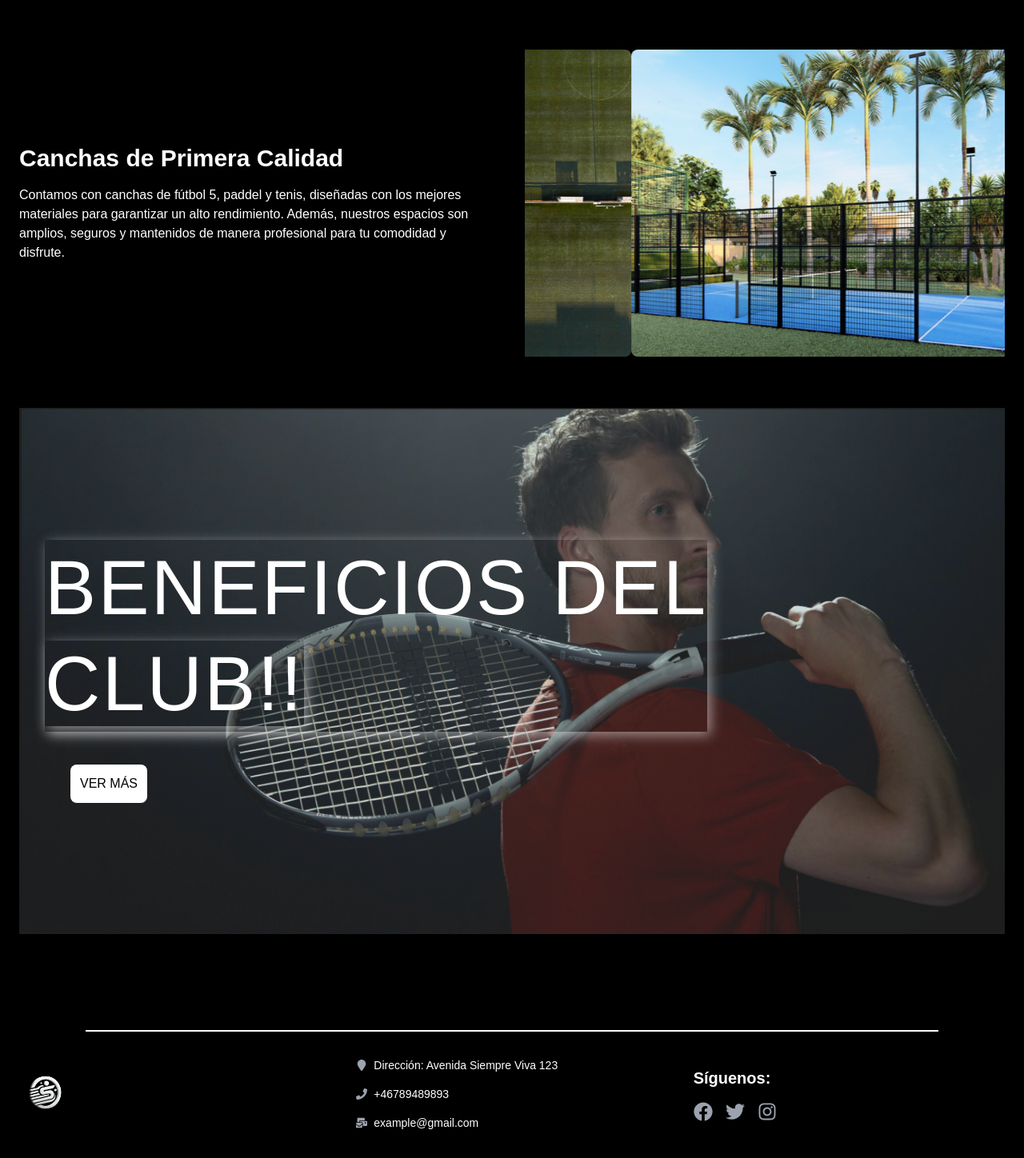
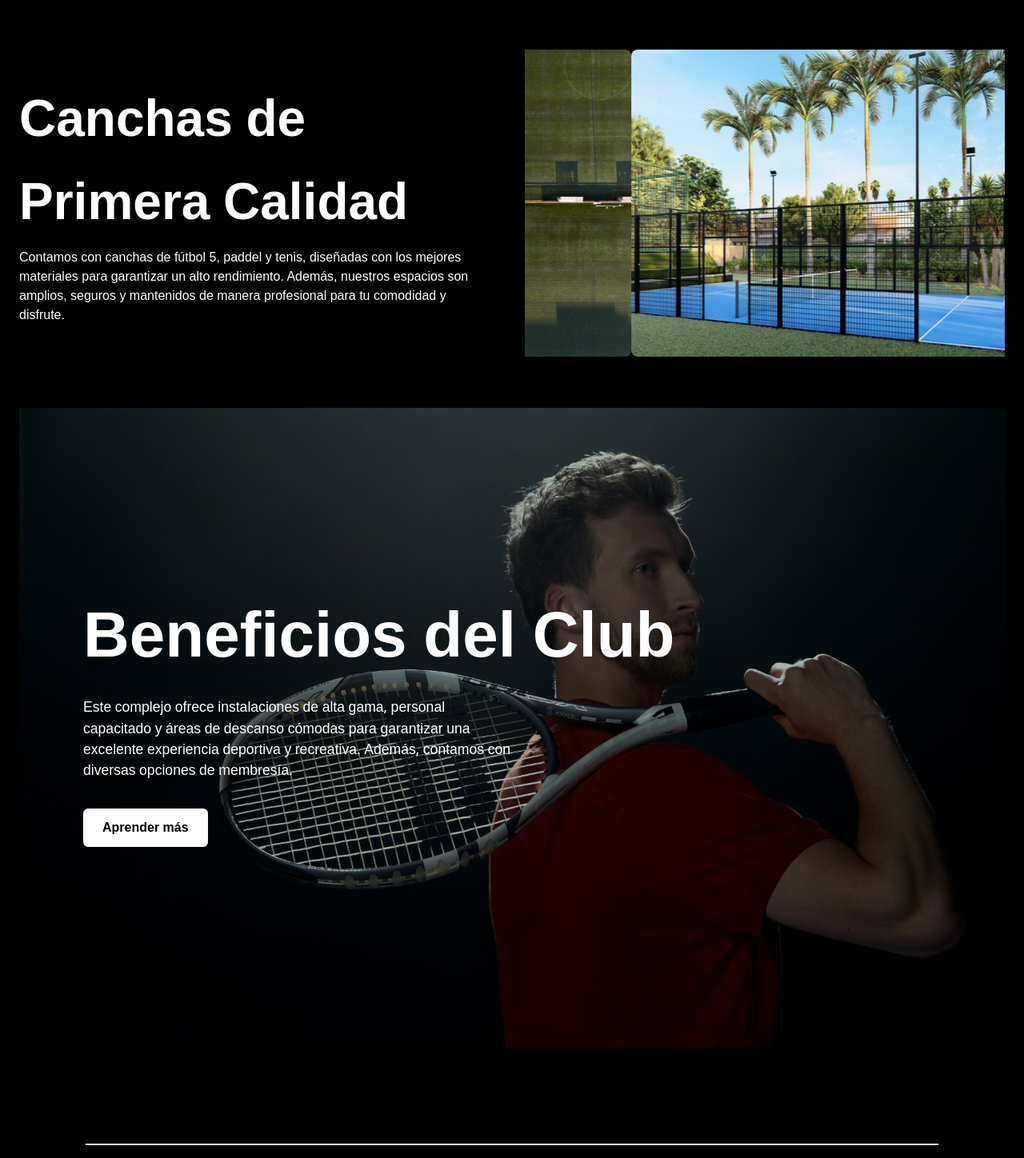
Before and after one commit to Ignacia22/ClubActiveCenter, a Next.js app in the folder front/club-deportivo/: page /nosotros in a window 1280 px wide. Shown: the part 562-2010 px from the top of the page at 80% size. Built offline with nearby package versions, Linux system fonts and the light colour scheme.

Commit message:
nosotros terminado

```diff
--- a/front/club-deportivo/src/app/nosotros/page.tsx
+++ b/front/club-deportivo/src/app/nosotros/page.tsx
@@ -1,11 +1,12 @@
 /* eslint-disable @next/next/no-img-element */
+
 import futbol from "../public/assets/futbol.jpg";
 import paddel from "../public/assets/paddel.png";
 import tennis from "../public/assets/tennis.jpg";
 import nosotros from "../public/assets/nosotros.jpg";
 import nosotros2 from "../public/assets/nosotros2.jpg";
 import fotonosotros from "../public/assets/fotonosotros.jpg";
-import beneficiosdelclub from "../public/assets/beneficiosdelclub.png";
+import Image from "next/image";
 import Link from "next/link";
 
 export default function Nosotros() {
@@ -34,8 +35,10 @@ export default function Nosotros() {
           </div>
         </div>
         <div className="md:w-1/2 md:pl-8">
-          <h2 className="text-3xl font-bold mb-4">Nuestra Historia</h2>
-          <p>
+          <h2 className="text-4xl md:text-[4rem] font-sans font-bold drop-shadow-lg">
+            Nuestra Historia
+          </h2>
+          <p className="mt-8">
             Desde que abrimos nuestras puertas en el año 2010, nos hemos
             dedicado a ofrecer un espacio donde el deporte y la comunidad se
             unen. Nuestro gimnasio fue fundado con la visión de brindar un lugar
@@ -49,7 +52,7 @@ export default function Nosotros() {
       <div className="flex flex-col md:flex-row items-center gap-8">
         {/* Texto al costado */}
         <div className="md:w-1/2 md:pr-8">
-          <h2 className="text-3xl font-bold mb-4">
+          <h2 className="text-4xl md:text-[4rem] font-sans font-bold drop-shadow-lg leading-relaxed">
             Canchas de Primera Calidad
           </h2>
           <p>
@@ -82,22 +85,27 @@ export default function Nosotros() {
       </div>
 
       {/* Sección 3: Beneficios */}
-      <div className="rounded-lg relative mx-auto">
-        <img
-          src={beneficiosdelclub.src}
-          alt="Beneficios del gimnasio"
-          width={1440}
-          height={500}
-          className="w-full"
+      <div className="relative h-screen w-full">
+        <Image
+          src="/assets/Images/pexels-cottonbro-10340615.jpg"
+          alt="Imagen de bienvenida"
+          layout="fill"
+          objectFit="cover"
+          className="z-0 opacity-70"
         />
-        <div className="absolute top-1/4 left-8 text-white font-tamil shadow-text text-[6rem] leading-tight tracking-wide">
-          BENEFICIOS DEL <br />
-          <span className="font-tamil shadow-text text-[6rem]">CLUB!!</span>
-        </div>
-        <div className="absolute bottom-1/4 left-16">
-          <Link href={"Membresias"}>
-            <button className="bg-white text-black p-3 rounded-lg hover:bg-black hover:text-white">
-              VER MÁS
+        <div className="absolute inset-0 flex flex-col items-start justify-center px-6 md:px-20 text-white z-10">
+          <h1 className="text-5xl md:text-[5rem] font-sans font-bold drop-shadow-lg">
+            Beneficios del Club
+          </h1>
+          <p className="mt-6 md:mt-8 font-sans font-medium text-[1em] md:text-[1.1em] drop-shadow-md w-full md:w-1/2 text-left">
+            Este complejo ofrece instalaciones de alta gama, personal capacitado
+            y áreas de descanso cómodas para garantizar una excelente
+            experiencia deportiva y recreativa. Además, contamos con diversas
+            opciones de membresía.
+          </p>
+          <Link href="../Membresias">
+            <button className="mt-6 md:mt-8 bg-white hover:bg-slate-300 hover:text-black text-black font-bold py-2 md:py-3 px-4 md:px-6 rounded-md transition-colors duration-300">
+              Aprender más
             </button>
           </Link>
         </div>
```
